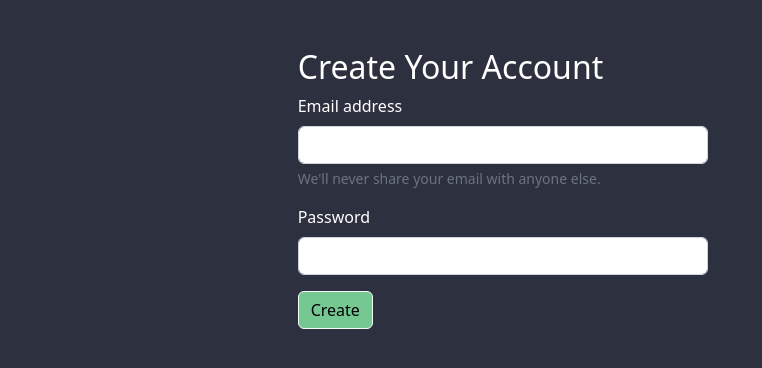
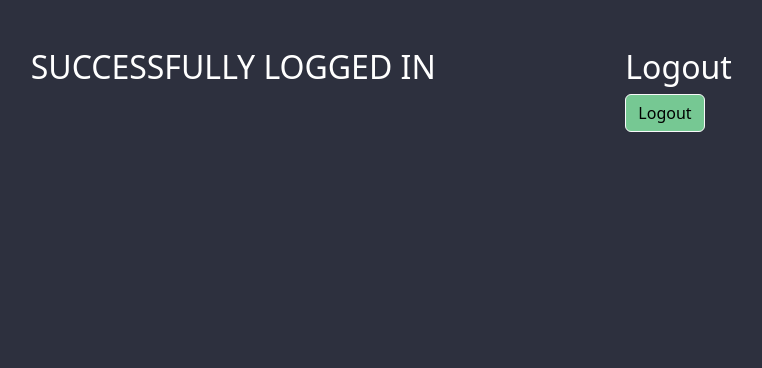
Before and after one commit to Nuell-A/BookStore-Flask, a Flask app: page /profile in a window 1280 px wide. Shown: the part 41-409 px from the top of the page, without its empty margins (217-979 px from the left). Run offline with Flask 3, Linux system fonts and the light colour scheme.

Commit message:
Renamed html files to better suited file names. Implemented user login successful and unsucessful attempts. Next I will work on keeping the player logged in, right now if player logs in and they click on the account page it presents the login page instead of the profile.

```diff
--- a/app/routes.py
+++ b/app/routes.py
@@ -38,18 +38,27 @@ class User(UserMixin):
 def loadUser(user_id):
     return User(user_id)
 
-@app.route('/account', methods=['GET', 'POST'])
-def account():
+@app.route('/account-login', methods=['GET', 'POST'])
+def accountLogin():
     if request.method == 'POST':
         email = request.form['email']
         password = request.form['password']
 
-        print(controller.checkUser(email, password))
+        is_correct = controller.checkUser(email, password)
+        if is_correct:
+            print("Redirecting URL")
+            return redirect(url_for('profile'))
+        else:
+            return redirect(url_for('accountLogin'))
         '''if user and user['password'] == password:
             login_user(User(email))
             flash("Logged in successfully.")
             return redirect(url_for('profile'))'''
 
+    return render_template('account_login.html')
+
+@app.route('/account')
+def account():
     return render_template('account.html')
 
 @app.route('/account/create')
@@ -58,4 +67,4 @@ def accountCreate():
 
 @app.route('/profile')
 def profile():
-    return render_template('account_create.html')
+    return render_template('profile.html')
--- a/app/templates/account.html
+++ b/app/templates/account_login.html
@@ -7,7 +7,7 @@
         <div class="row justify-content-center">
             <div class="col-5 col-lg-4 col-md-4 mt-5 login">
                 <h2>Login or create an account.</h2>
-                <form action="{{ url_for('account') }}" method="post">
+                <form action="{{ url_for('accountLogin') }}" method="post">
                     <div class="mb-3">
                       <label for="input_email" class="form-label">Email address</label>
                       <input type="email" name="email" class="form-control" id="input_email" aria-describedby="emailHelp">
@@ -22,7 +22,7 @@
             </div>
             <div class="col-4 col-lg-3 col-md-3 mt-5 me-5 create-account">
                 <h2>Don't have an account?</h2>
-                <a href="account/create" class="btn btn-light">Create an Account</a>
+                <a href="{{ url_for('accountCreate') }}" class="btn btn-light">Create an Account</a>
             </div>
         </div>
     </div>
--- a/app/templates/base.html
+++ b/app/templates/base.html
@@ -16,7 +16,7 @@
                 </div>
                 <div class="navbar-right">
                     <a href="/cart" class="cart-button text-light me-2">Cart</a>
-                    <a href="/account" class="account_button text-light me-2">Account</a>
+                    <a href="/account-login" class="account_button text-light me-2">Account</a>
                 </div>
             </div>
         </nav>
--- /dev/null
+++ b/app/templates/profile.html
@@ -0,0 +1,17 @@
+{% extends "base.html" %}
+
+{% block title %} Account {% endblock %}
+
+{% block content %}
+    <div class="contain">
+        <div class="row justify-content-center">
+            <div class="col-5 col-lg-4 col-md-4 mt-5 login">
+                <h2>SUCCESSFULLY LOGGED IN</h2>
+            </div>
+            <div class="col-4 col-lg-3 col-md-3 mt-5 me-5 create-account">
+                <h2>Logout</h2>
+                <a href="{{ url_for('accountLogin') }}" class="btn btn-light">Logout</a>
+            </div>
+        </div>
+    </div>
+{% endblock %}
```
Also changed, not shown: app/controller.py (+9 -6 lines).
